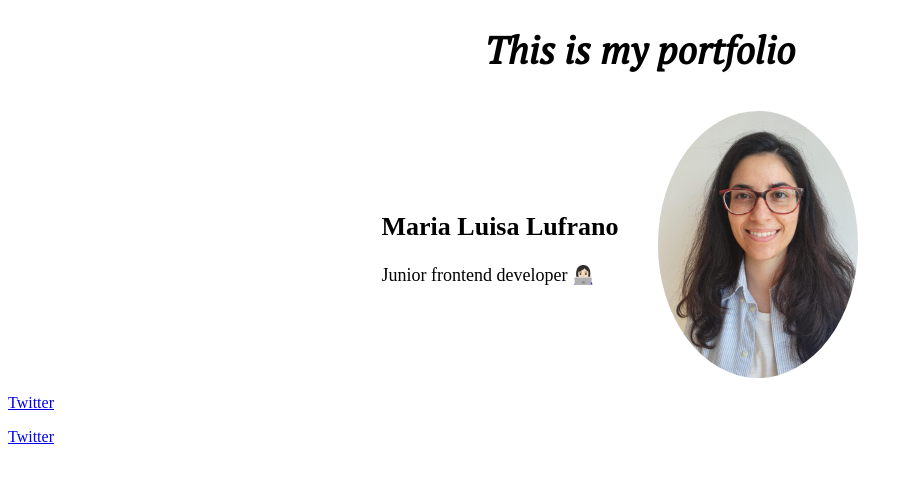
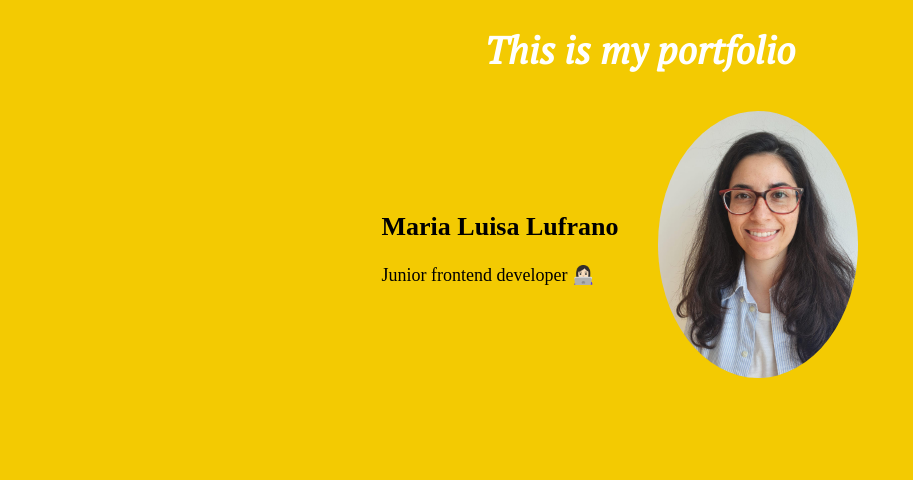
Before and after one commit to MLLuisa/portfolio, a React (Create React App) app: page / in a window 1280 px wide. Shown: the top 480 px of the page, without its empty margins (0-913 px from the left). Built offline with nearby package versions, Linux system fonts and the light colour scheme; a web font is replaced by a local one.

Commit message:
Added background to the entire page and deleted unnecesary image

```diff
--- a/public/index.html
+++ b/public/index.html
@@ -16,6 +16,7 @@
       href="https://fonts.googleapis.com/css2?family=Fuzzy+Bubbles&display=swap"
       rel="stylesheet"
     />
+
     <title>Maria Luisa's portfolio</title>
   </head>
   <body>
--- a/src/components/Header.js
+++ b/src/components/Header.js
@@ -1,6 +1,5 @@
 import photo from "../images/image.jpg";
 import React from "react";
-import {Link} from 'react-router-dom';
 
 const Header = () => {
   return (
@@ -13,11 +12,6 @@ const Header = () => {
       <figure className="header-image">
         <img src={photo} alt="profile" className="image-profile" />
       </figure>
-      </div>
-      <div className="links">
-      <Link to='https://twitter.com/MariaLuisa_04' target='blank'>Twitter</Link>
-      <a href="https://twitter.com/MariaLuisa_04" target='blank'><p>Twitter</p></a>
-
       </div>
       {/* <div className='wrapperAboutMe'>
         <h4 className="titleAboutMe">About me</h4>
--- a/src/styles/App.scss
+++ b/src/styles/App.scss
@@ -2,7 +2,15 @@
 
 * {
     box-sizing: border-box;
-    // background-image: url('../images/background.jpg');
-    // background-repeat: repeat;
-    // color: white;
+    background: #33CCCC; /* Fallback */
+    animation: color 9s infinite linear;
 }
+
+@keyframes color {
+    0%   { background: #33CCCC; }
+    20%  { background: #33CC36; }
+    40%  { background: #B8CC33; }
+    60%  { background: #FCCA00; }
+    80%  { background: #33CC36; }
+    100% { background: #33CCCC; }
+  }
--- a/src/styles/layout/header.scss
+++ b/src/styles/layout/header.scss
@@ -2,6 +2,7 @@
     text-align: center;
     font-family: 'PT Serif', serif;
     font-size: 38px;
+    color: white;
 }
 
 .job, .name {
```
Also changed, not shown: src/images/background.jpg (deleted).
